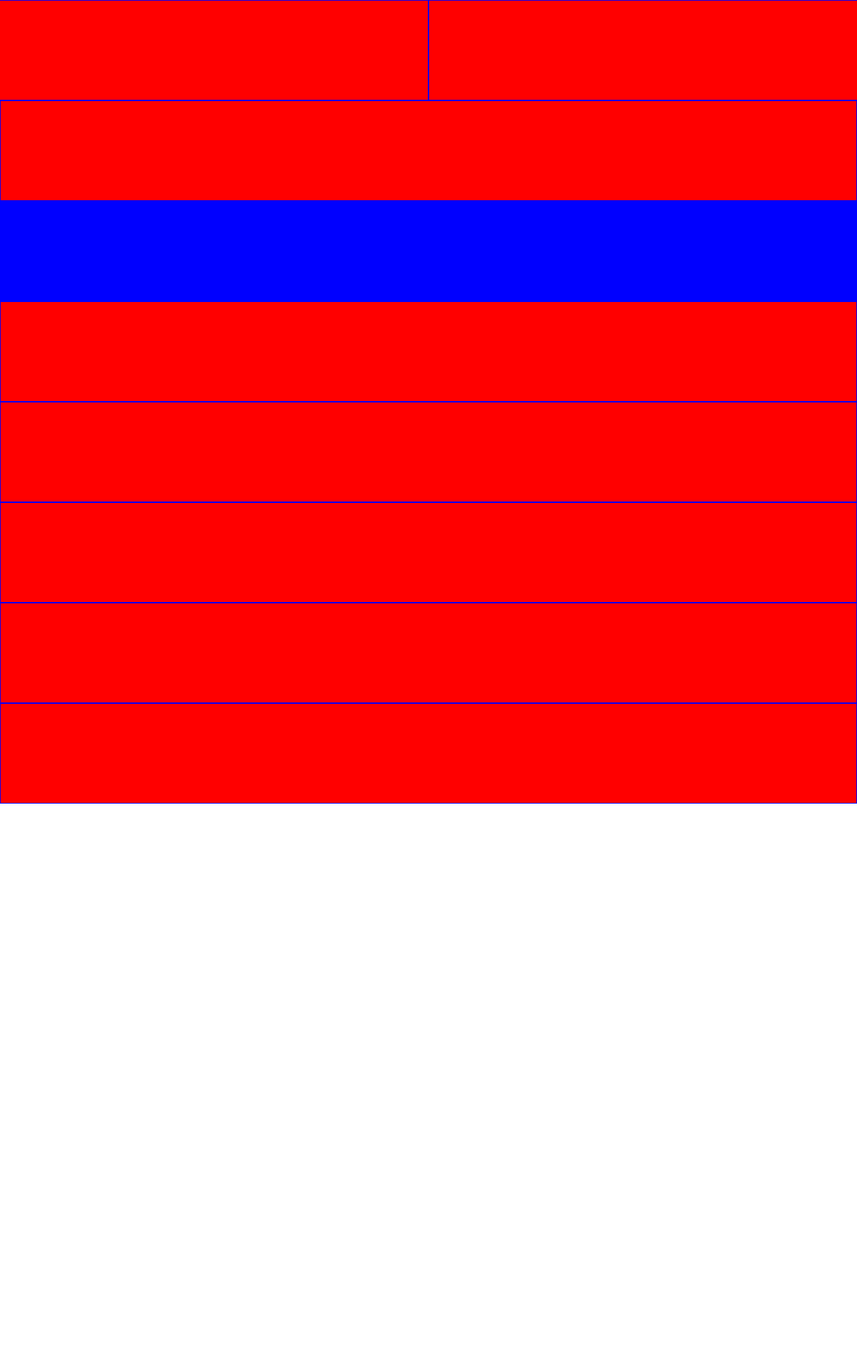
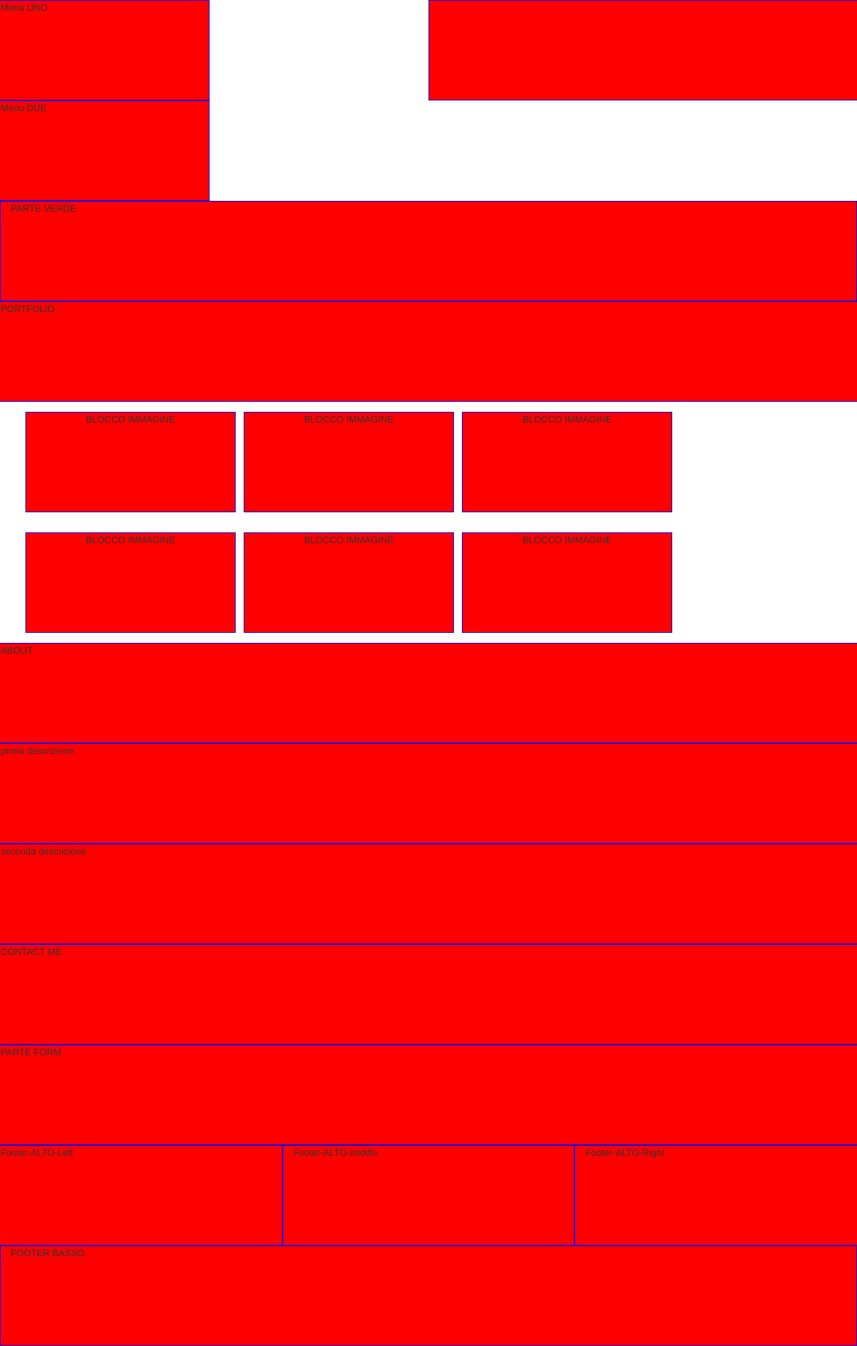
Before and after one commit to JacopoZando/html-css-bootstrap-freelancer, a plain HTML site: page index.html in a window 1280 px wide. Shown: the whole page at 67% size. Before the commit the page ends 1200 px from the top, so only its background shows below. Drawn offline with nearby package versions, Linux system fonts and the light colour scheme.

Commit message:
New Progress

```diff
--- a/css/main.css
+++ b/css/main.css
@@ -1,9 +1,14 @@
-[class*="col-"] {
+.debug [class*="col-"] {
   height: 150px;
   background-color: red;
   border: 1px solid blue;
 }
 
-.blue {
-  background-color: blue;
+.contenitore-immagini {
+  margin-left: 2%;
+  text-align: center;
 }
+
+.contenitore-immagini div {
+  margin: 15px 0 15px 1%;
+}
--- a/index.html
+++ b/index.html
@@ -8,16 +8,19 @@
     <link rel="stylesheet" href="css/main.css">
   </head>
   <body>
-  <div class="container.fluid">
+  <div class="container.fluid debug">
     <!-- PARTE SUPERIORE -->
     <header>
 
       <div class="row">
-        <div class="col-xs-6">
+        <div class="col-xs-3">
+          Menu UNO
+        </div>
+        <div class="col-xs-offset-6">
 
         </div>
-        <div class="col-xs-6">
-
+        <div class="col-xs-3">
+          Menu DUE
         </div>
       </div>
 
@@ -27,35 +30,104 @@
     <!-- CORPO DELLA PAGINA -->
     <main>
       <section>
+        <!-- LIVELLO UNO - Parte verde -->
+
         <div class="col-xs-12">
+          PARTE VERDE
+        </div>
+        <!-- LIVELLO DUE -->
+        <!-- LIVELLO DUE TITOLO -->
+        <div class="row">
+          <div class="col-xs-12">
+            PORTFOLIO
+          </div>
+        </div>
 
+          <div class="contenitore-immagini">
+
+            <div class="col-xs-12 col-md-5 col-lg-3">
+              BLOCCO IMMAGINE
+            </div>
+
+            <div class="col-xs-12 col-md-5 col-lg-3">
+              BLOCCO IMMAGINE
+            </div>
+
+            <div class="col-xs-12 col-md-5 col-lg-3">
+              BLOCCO IMMAGINE
+            </div>
+
+            <div class="col-xs-12 col-md-5 col-lg-3">
+              BLOCCO IMMAGINE
+            </div>
+
+            <div class="col-xs-12 col-md-5 col-lg-3">
+              BLOCCO IMMAGINE
+            </div>
+
+            <div class="col-xs-12 col-md-5 col-lg-3">
+              BLOCCO IMMAGINE
+            </div>
+
+          </div>
+
+        <!-- LIVELLO DUE BLOCCO DI IMMAGINI -->
+      </section>
+      <!-- LIVELLO TRE -->
+      <section>
+        <!-- LIVELLO TRE TITOLO -->
+        <div class="row">
+        <div class="col-xs-12">
+          ABOUT
         </div>
-        <div class="col-lg-12 blue">
+        </div>
+        <!-- LIVELLO TRE DESCRIZIONE -->
+        <div class="row">
+          <div class="col-xs-12">
+            prima descrizione
+          </div>
+          <div class="col-xs-12">
+            seconda descrizione
+          </div>
+        </div>
 
+      </section>
+
+      <!-- LIVELLO QUATTRO - creazione del form -->
+      <section>
+        <!-- LIVELLO QUATTRO TITOLO -->
+        <div class="row">
+          <div class="col-xs-12">
+            CONTACT ME
+          </div>
         </div>
+        <!-- LIVELLO QUATTRO FORM -->
+        <div class="row">
+          <div class="col-xs-12">
+              PARTE FORM
+          </div>
+        </div>
+
       </section>
-      <section>
-        <div class="col-xs-12">
 
-        </div>
-      </section>
-      <section>
-        <div class="col-xs-12">
+    </main>
 
-        </div>
-      </section>
-      <section>
-        <div class="col-xs-12">
-
-        </div>
-      </section>
-    </main>
     <footer>
+      <!-- PARTE ALTA DEL FOOTER -->
+      <div class="row">
+      <div class="col-xs-12 col-md-4">
+        Footer-ALTO-Left
+      </div>
+      <div class="col-xs-12 col-md-4">
+        Footer-ALTO-middle
+      </div>
+      <div class="col-xs-12 col-md-4">
+        Footer-ALTO-Right
+      </div>
+      </div>
+      <!-- PARTE BASSA DEL FOOTER -->
       <div class="col-xs-12">
-
-      </div>
-      <div class="col-xs-12">
-
+        FOOTER BASSO
       </div>
     </footer>
   </div>
```
